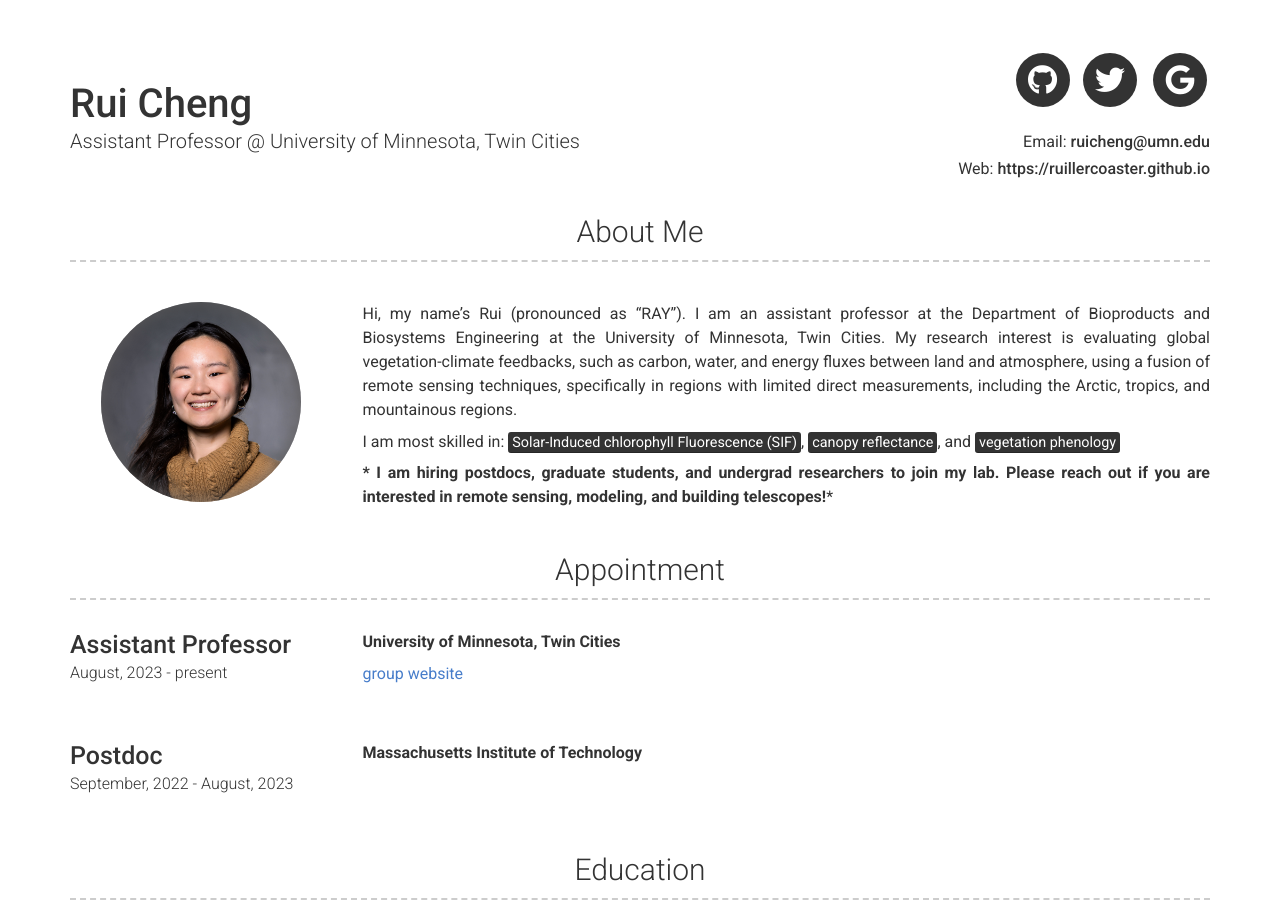
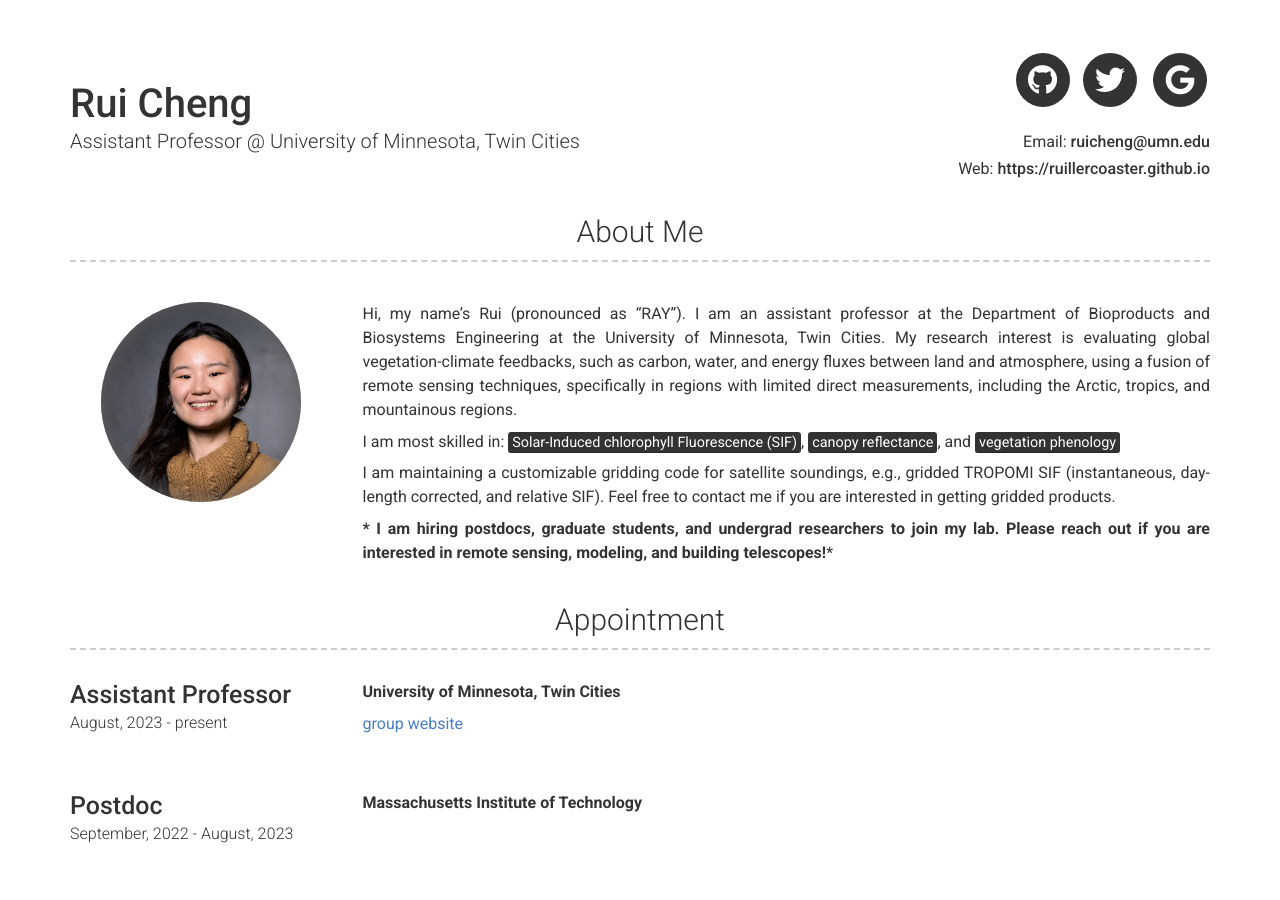
Before and after one commit to ruillercoaster/ruillercoaster.github.io, a Jekyll site: the page built from index.md, in a window 1280 px wide and 900 px high. Built offline with Jekyll 4.4.1, drawn with Linux system fonts in a browser that asks for light colours; nearby versions of some CDN libraries; a script that is not in the unit is left out.

Commit message:
add SIF gridding

```diff
--- a/_config.yml
+++ b/_config.yml
@@ -51,6 +51,8 @@ about_content: | # this will include new lines to allow paragraphs
   Hi, my name's Rui (pronounced as "RAY"). I am an assistant professor at the Department of Bioproducts and Biosystems Engineering at the University of Minnesota, Twin Cities. My research interest is evaluating global vegetation-climate feedbacks, such as carbon, water, and energy fluxes between land and atmosphere, using a fusion of remote sensing techniques, specifically in regions with limited direct measurements, including the Arctic, tropics, and mountainous regions.
 
   I am most skilled in: <mark>Solar-Induced chlorophyll Fluorescence (SIF)</mark>, <mark>canopy reflectance</mark>, and <mark>vegetation phenology</mark>
+
+  I am maintaining a customizable gridding code for satellite soundings, e.g., gridded TROPOMI SIF (instantaneous, day-length corrected, and relative SIF). Feel free to contact me if you are interested in getting gridded products.
 
   *** I am hiring postdocs, graduate students, and undergrad researchers to join my lab. Please reach out if you are interested in remote sensing, modeling, and building telescopes!***
 
```
Also changed, not shown: 1 other file.
